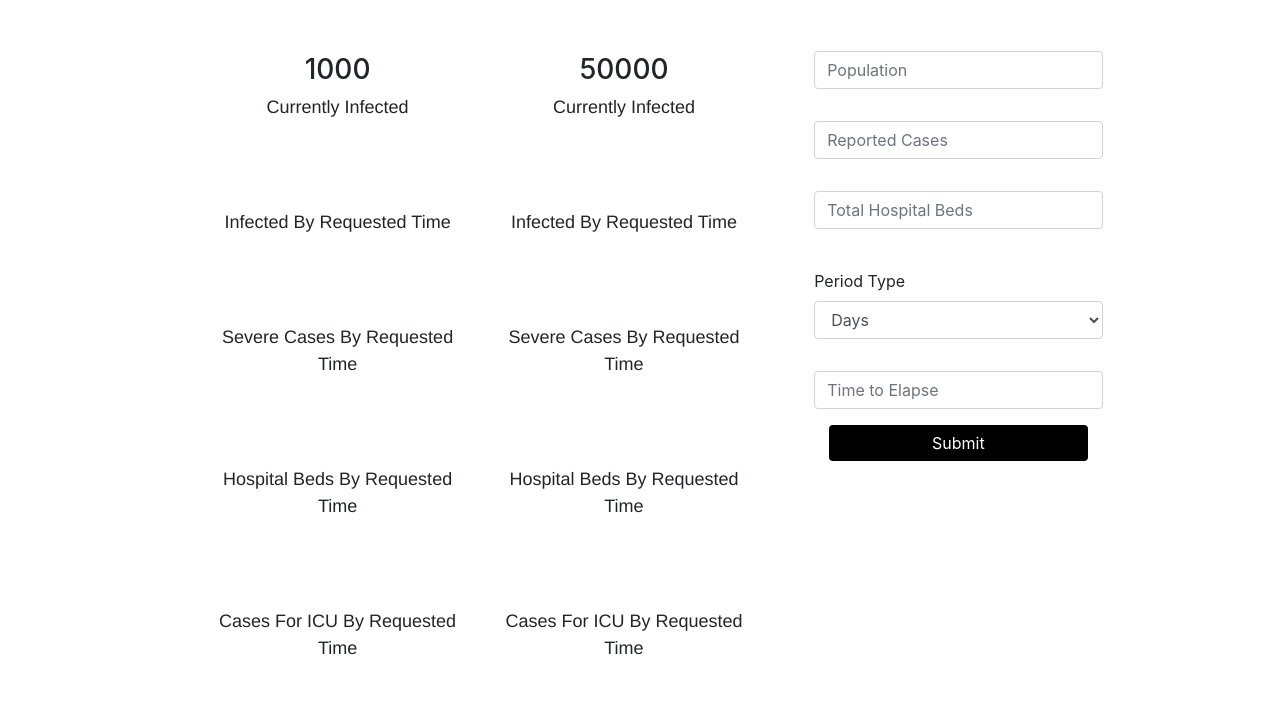
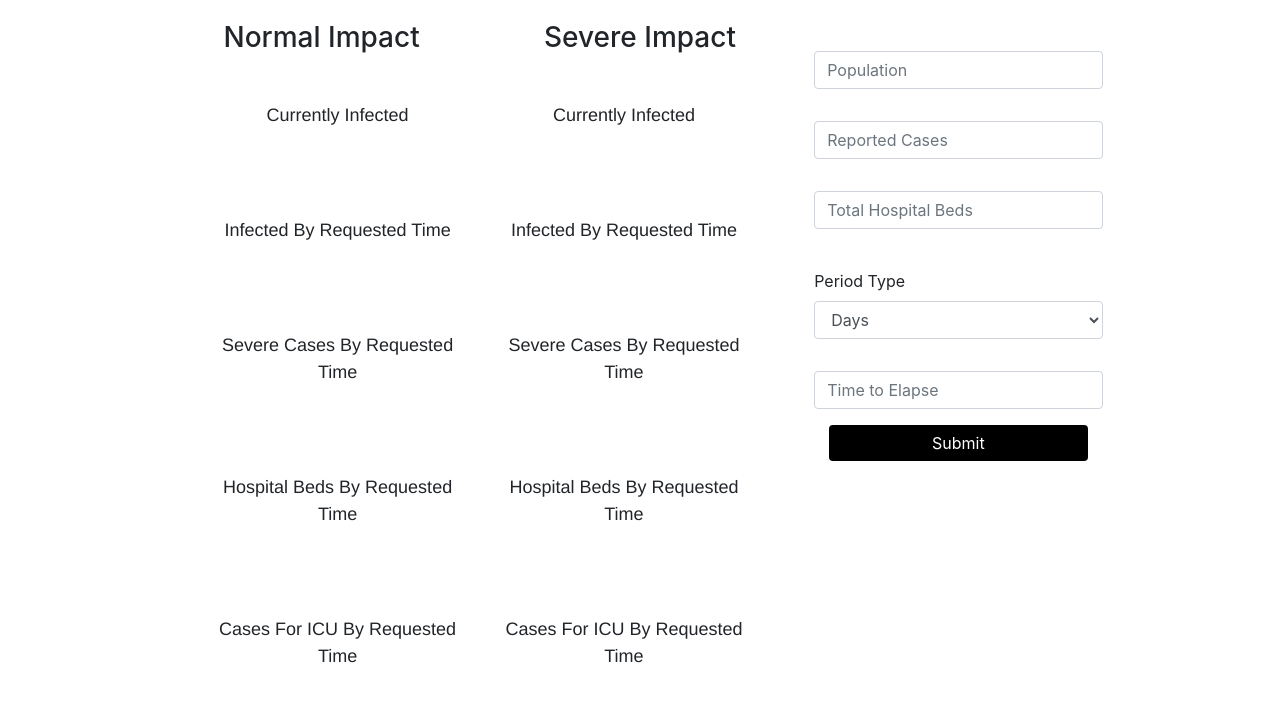
Before and after one commit to mubarakshow/covid-19-estimator-gatsby, a Gatsby site: page / in a window 1280 px wide. Shown: the part 97-800 px from the top of the page. Built offline with nearby package versions, Linux system fonts and the light colour scheme; Gatsby itself is replaced by a stand-in of ours.

Commit message:
code optimization

```diff
--- a/src/data/data.js
+++ /dev/null
@@ -1,72 +0,0 @@
-export let inputData = {
-  region: {
-    name: 'Africa',
-    avgAge: 19.7,
-    avgDailyIncomeInUSD: 1,
-    avgDailyIncomePopulation: 0.65
-  },
-  reportedCases: '',
-  population: '',
-  totalHospitalBeds: '',
-  timeToElapse: '',
-  periodType: ''
-};
-
-export let outputData = [
-  {
-    id: 'currentlyInfected',
-    title: 'Currently Infected',
-    estimate: {
-      impact: 1000,
-      severeImpact: 50000
-    }
-  },
-  {
-    id: 'infectionsByRequestedTime',
-    title: 'Infected By Requested Time',
-    estimate: {
-      impact: '',
-      severeImpact: ''
-    }
-  },
-  {
-    id: 'severeCasesByRequestedTime',
-    title: 'Severe Cases By Requested Time',
-    estimate: {
-      impact: '',
-      severeImpact: ''
-    }
-  },
-  {
-    id: 'hospitalBedsByRequestedTime',
-    title: 'Hospital Beds By Requested Time',
-    estimate: {
-      impact: '',
-      severeImpact: ''
-    }
-  },
-  {
-    id: 'casesForICUByRequestedTime',
-    title: 'Cases For ICU By Requested Time',
-    estimate: {
-      impact: '',
-      severeImpact: ''
-    }
-  },
-  {
-    id: 'casesForVentilatorsByRequestedTime',
-    title: 'Cases For Ventilators By Requested Time',
-    estimate: {
-      impact: 100,
-      severeImpact: 5000
-    }
-  },
-  {
-    id: 'dollarsInFlight',
-    title: 'Dollars In Flight',
-    estimate: {
-      impact: '',
-      severeImpact: ''
-    }
-  }
-];
--- a/src/estimator.js
+++ b/src/estimator.js
@@ -1,5 +1,4 @@
-import { outputData } from "./data/data";
-const covid19ImpactEstimator = (data, initialData=outputData) => {
+const covid19ImpactEstimator = (data) => {
   const input = data;
   // console.log(input);
   const {
@@ -77,59 +76,64 @@ const covid19ImpactEstimator = (data, initialData=outputData) => {
     return y;
   };
 
-  //currentlyInfected initialData [0]
-  initialData[0].estimate.impact = currentlyInfectedNormal;
-  initialData[0].estimate.severeImpact = currentlyInfectedSevere;
-
-  //infectionsByRequestedTime initialData [1]
-  initialData[1].estimate.impact = infectionsByRTN;
-  initialData[1].estimate.severeImpact = infectionsByRTS;
-
-  //severeCasesByRequestedTime initialData [2]
-  initialData[2].estimate.impact = severeCaseByRTN;
-  initialData[2].estimate.severeImpact = severeCaseByRTS;
-
-  //hospitalBedsByRequestedTime initialData [3]
-  initialData[3].estimate.impact = getHospitalBedsByRequestedTime(severeCaseByRTN);
-  initialData[3].estimate.severeImpact = getHospitalBedsByRequestedTime(severeCaseByRTS);
-
-  //casesForICUByRequestedTime initialData [4]
-  initialData[4].estimate.impact = getCasesForICUByRequestedTime(infectionsByRTN);
-  initialData[4].estimate.severeImpact = getCasesForICUByRequestedTime(infectionsByRTS);
-
-  //casesForVentilatorsByRequestedTime initialData [5]
-  initialData[5].estimate.impact = getCasesForVentilatorsByRequestedTime(infectionsByRTN);
-  initialData[5].estimate.severeImpact = getCasesForVentilatorsByRequestedTime(infectionsByRTS);
-
-  //dollarsInFlight initialData [6]
-  initialData[6].estimate.impact = getDollarsInFlight(infectionsByRTN);
-  initialData[6].estimate.severeImpact = getDollarsInFlight(infectionsByRTS);
-
-
-  // const responseData = {
-  //   data: input,
-  //   impact: {
-  //     currentlyInfected: currentlyInfectedNormal,
-  //     infectionsByRequestedTime: infectionsByRTN,
-  //     severeCasesByRequestedTime: severeCaseByRTN,
-  //     hospitalBedsByRequestedTime: getHospitalBedsByRequestedTime(severeCaseByRTN),
-  //     casesForICUByRequestedTime: getCasesForICUByRequestedTime(infectionsByRTN),
-  //     casesForVentilatorsByRequestedTime: getCasesForVentilatorsByRequestedTime(infectionsByRTN),
-  //     dollarsInFlight: getDollarsInFlight(infectionsByRTN)
-  //   },
-  //   severeImpact: {
-  //     currentlyInfected: currentlyInfectedSevere,
-  //     infectionsByRequestedTime: infectionsByRTS,
-  //     severeCasesByRequestedTime: severeCaseByRTS,
-  //     hospitalBedsByRequestedTime: getHospitalBedsByRequestedTime(severeCaseByRTS),
-  //     casesForICUByRequestedTime: getCasesForICUByRequestedTime(infectionsByRTS),
-  //     casesForVentilatorsByRequestedTime: getCasesForVentilatorsByRequestedTime(infectionsByRTS),
-  //     dollarsInFlight: getDollarsInFlight(infectionsByRTS)
-  //   }
-  // };
-
-  // console.log(responseData);
-  return initialData;
+  return [
+    {
+      id: 'currentlyInfected',
+      title: 'Currently Infected',
+      estimate: {
+        impact: currentlyInfectedNormal,
+        severeImpact: currentlyInfectedSevere
+      }
+    },
+    {
+      id: 'infectionsByRequestedTime',
+      title: 'Infected By Requested Time',
+      estimate: {
+        impact: infectionsByRTN,
+        severeImpact: infectionsByRTS
+      }
+    },
+    {
+      id: 'severeCasesByRequestedTime',
+      title: 'Severe Cases By Requested Time',
+      estimate: {
+        impact: severeCaseByRTN,
+        severeImpact: severeCaseByRTS
+      }
+    },
+    {
+      id: 'hospitalBedsByRequestedTime',
+      title: 'Hospital Beds By Requested Time',
+      estimate: {
+        impact: getHospitalBedsByRequestedTime(severeCaseByRTN),
+        severeImpact: getHospitalBedsByRequestedTime(severeCaseByRTS)
+      }
+    },
+    {
+      id: 'casesForICUByRequestedTime',
+      title: 'Cases For ICU By Requested Time',
+      estimate: {
+        impact: getCasesForICUByRequestedTime(infectionsByRTN),
+        severeImpact: getCasesForICUByRequestedTime(infectionsByRTS)
+      }
+    },
+    {
+      id: 'casesForVentilatorsByRequestedTime',
+      title: 'Cases For Ventilators By Requested Time',
+      estimate: {
+        impact: getCasesForVentilatorsByRequestedTime(infectionsByRTN),
+        severeImpact: getCasesForVentilatorsByRequestedTime(infectionsByRTS)
+      }
+    },
+    {
+      id: 'dollarsInFlight',
+      title: 'Dollars In Flight',
+      estimate: {
+        impact: getDollarsInFlight(infectionsByRTN),
+        severeImpact: getDollarsInFlight(infectionsByRTS)
+      }
+    }
+  ];
 };
 
 export default covid19ImpactEstimator;
--- a/src/pages/index.js
+++ b/src/pages/index.js
@@ -4,7 +4,7 @@ import Layout from "../components/layout"
 // import Image from "../components/image"
 import SEO from "../components/seo"
 import { Form, Button, Row, Col} from 'react-bootstrap'
-import { outputData } from '../data/data';
+// import { outputData } from '../data/data';
 import covid19ImpactEstimator from '../estimator';
 import 'bootstrap/dist/css/bootstrap.min.css';
 import "../styles/index.css"
@@ -24,7 +24,64 @@ class IndexPage extends React.Component {
       totalHospitalBeds: '',
       timeToElapse: '',
       periodType: '',
-      outputData
+      outputData: [
+        {
+          id: 'currentlyInfected',
+          title: 'Currently Infected',
+          estimate: {
+            impact: '',
+            severeImpact: ''
+          }
+        },
+        {
+          id: 'infectionsByRequestedTime',
+          title: 'Infected By Requested Time',
+          estimate: {
+            impact: '',
+            severeImpact: ''
+          }
+        },
+        {
+          id: 'severeCasesByRequestedTime',
+          title: 'Severe Cases By Requested Time',
+          estimate: {
+            impact: '',
+            severeImpact: ''
+          }
+        },
+        {
+          id: 'hospitalBedsByRequestedTime',
+          title: 'Hospital Beds By Requested Time',
+          estimate: {
+            impact: '',
+            severeImpact: ''
+          }
+        },
+        {
+          id: 'casesForICUByRequestedTime',
+          title: 'Cases For ICU By Requested Time',
+          estimate: {
+            impact: '',
+            severeImpact: ''
+          }
+        },
+        {
+          id: 'casesForVentilatorsByRequestedTime',
+          title: 'Cases For Ventilators By Requested Time',
+          estimate: {
+            impact: '',
+            severeImpact: ''
+          }
+        },
+        {
+          id: 'dollarsInFlight',
+          title: 'Dollars In Flight',
+          estimate: {
+            impact: '',
+            severeImpact: ''
+          }
+        }
+      ]
     };
     this.handleSubmit = this.handleSubmit.bind(this);
   };
@@ -74,6 +131,14 @@ class IndexPage extends React.Component {
             lang="en"
           />
           <Col xl={8} sm={8}>
+            <Row className="text-center">
+              <Col lg={6} xs={6} sm={6}>
+                <h3>Normal Impact</h3>
+              </Col>
+              <Col lg={6} xs={6} sm={6}>
+                <h3>Severe Impact</h3>
+              </Col>
+            </Row>
             {this.state.outputData.map(data => {
               const { id, title, estimate: {impact, severeImpact} } = data;
               return (
```
